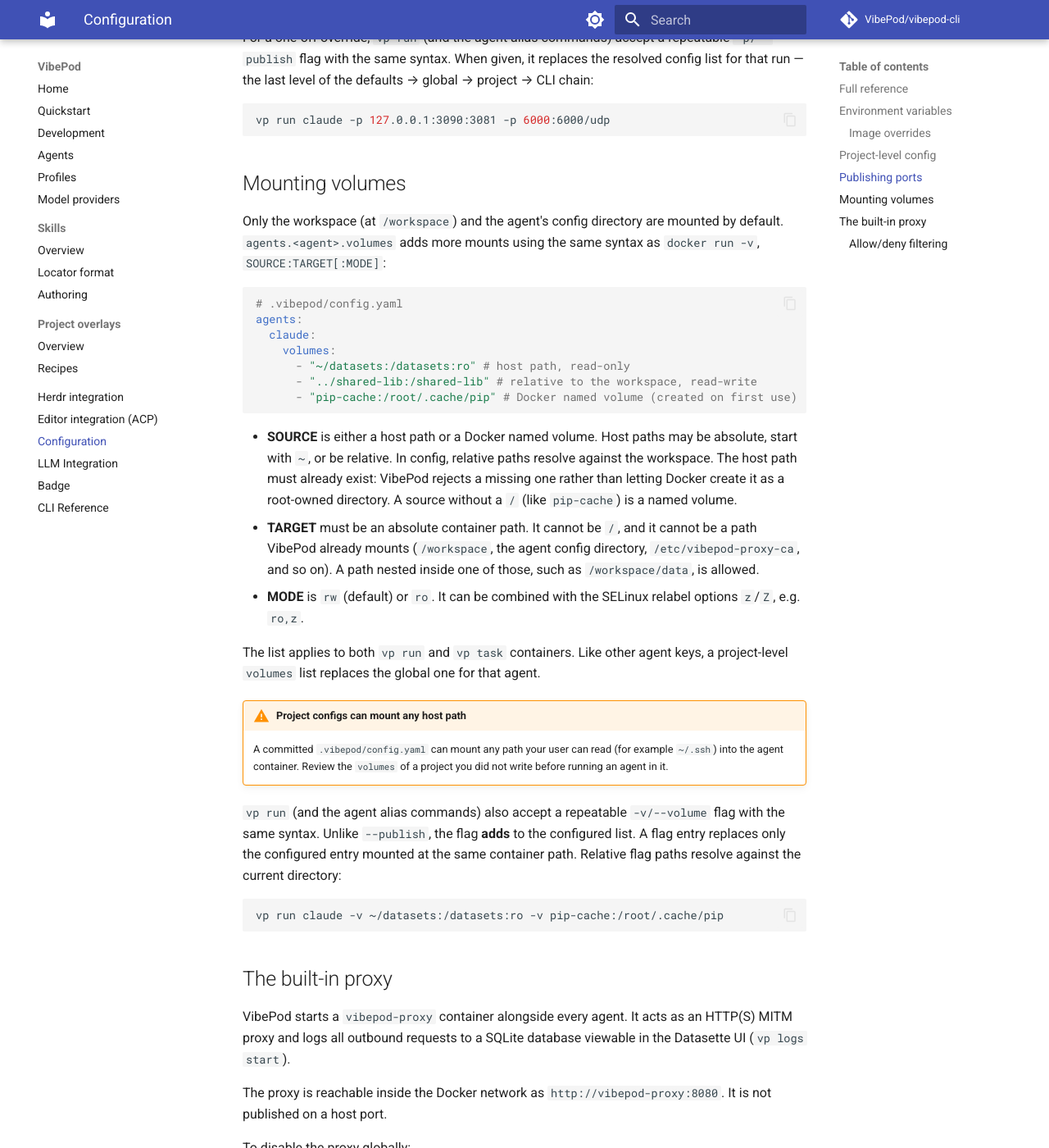
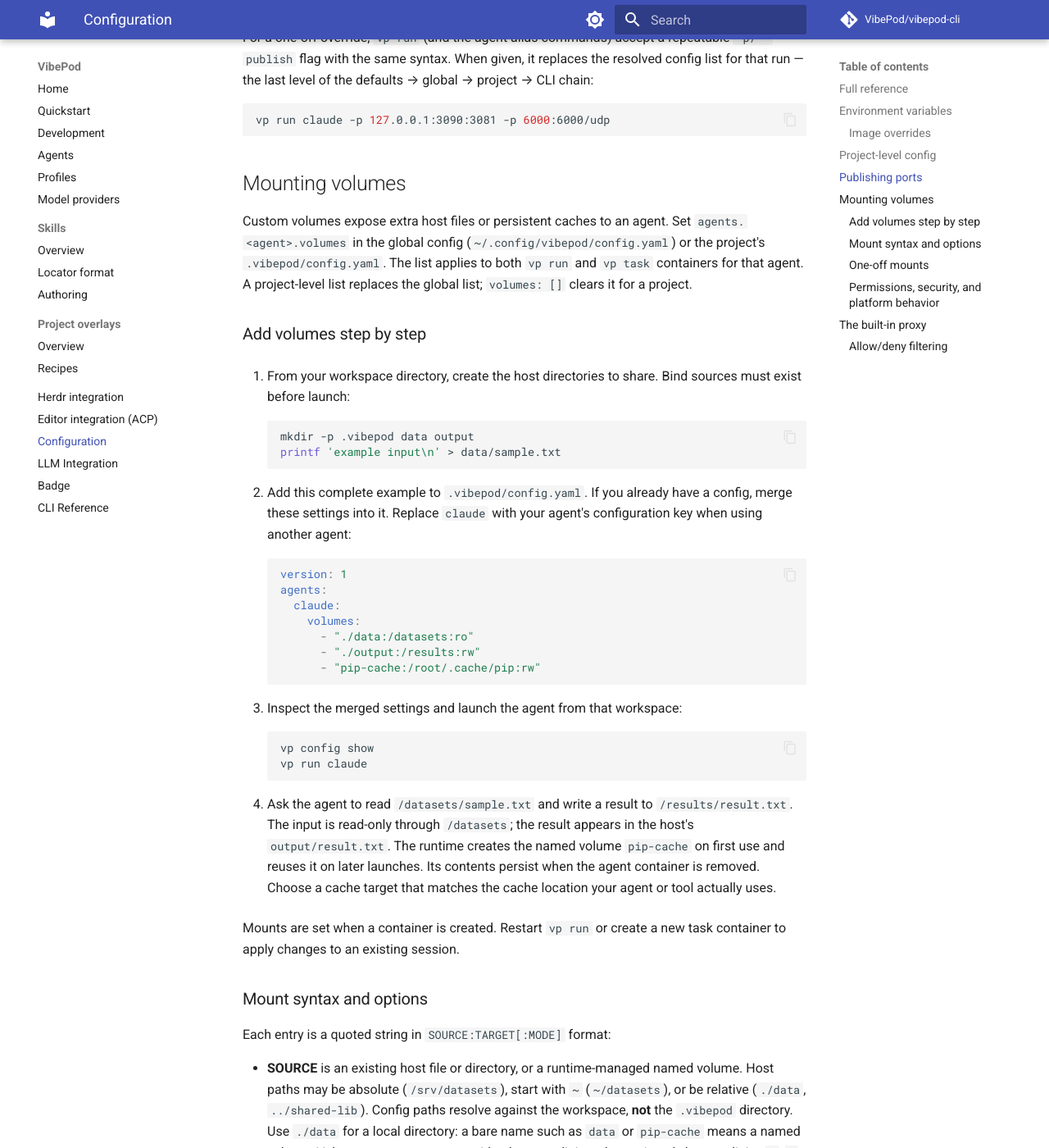
Before and after one commit to VibePod/vibepod-cli, an MkDocs documentation site: the page built from docs/configuration.md, in a window 1280 px wide and 1400 px high, scrolled down 7604 px. Shown: the whole window at 82% size. Built offline with MkDocs 1.6.1 and Material for MkDocs 9.7.7, drawn with Linux system fonts in a browser that asks for light colours; comment, search, counter and statistics services are not loaded; some of the changed text lies outside the part shown.

Commit message:
docs: expand custom agent volume guidance (VP-92)

````diff
--- a/docs/configuration.md
+++ b/docs/configuration.md
@@ -330,34 +330,70 @@
 
 ## Mounting volumes
 
-Only the workspace (at `/workspace`) and the agent's config directory are mounted by default. `agents.<agent>.volumes` adds more mounts using the same syntax as `docker run -v`, `SOURCE:TARGET[:MODE]`:
+Custom volumes expose extra host files or persistent caches to an agent. Set `agents.<agent>.volumes` in the global config (`~/.config/vibepod/config.yaml`) or the project's `.vibepod/config.yaml`. The list applies to both `vp run` and `vp task` containers for that agent. A project-level list replaces the global list; `volumes: []` clears it for a project.
 
-```yaml
-# .vibepod/config.yaml
-agents:
-  claude:
-    volumes:
-      - "~/datasets:/datasets:ro" # host path, read-only
-      - "../shared-lib:/shared-lib" # relative to the workspace, read-write
-      - "pip-cache:/root/.cache/pip" # Docker named volume (created on first use)
+### Add volumes step by step
+
+1. From your workspace directory, create the host directories to share. Bind sources must exist before launch:
+
+    ```bash
+    mkdir -p .vibepod data output
+    printf 'example input\n' > data/sample.txt
+    ```
+
+2. Add this complete example to `.vibepod/config.yaml`. If you already have a config, merge these settings into it. Replace `claude` with your agent's configuration key when using another agent:
+
+    ```yaml
+    version: 1
+    agents:
+      claude:
+        volumes:
+          - "./data:/datasets:ro"
+          - "./output:/results:rw"
+          - "pip-cache:/root/.cache/pip:rw"
+    ```
+
+3. Inspect the merged settings and launch the agent from that workspace:
+
+    ```bash
+    vp config show
+    vp run claude
+    ```
+
+4. Ask the agent to read `/datasets/sample.txt` and write a result to `/results/result.txt`. The input is read-only through `/datasets`; the result appears in the host's `output/result.txt`. The runtime creates the named volume `pip-cache` on first use and reuses it on later launches. Its contents persist when the agent container is removed. Choose a cache target that matches the cache location your agent or tool actually uses.
+
+Mounts are set when a container is created. Restart `vp run` or create a new task container to apply changes to an existing session.
+
+### Mount syntax and options
+
+Each entry is a quoted string in `SOURCE:TARGET[:MODE]` format:
+
+- **SOURCE** is an existing host file or directory, or a runtime-managed named volume. Host paths may be absolute (`/srv/datasets`), start with `~` (`~/datasets`), or be relative (`./data`, `../shared-lib`). Config paths resolve against the workspace, **not** the `.vibepod` directory. Use `./data` for a local directory: a bare name such as `data` or `pip-cache` means a named volume. Volume names must start with a letter or digit and contain only letters, digits, `_`, `.`, or `-`. VibePod rejects missing host paths rather than letting the runtime create them.
+- **TARGET** must be an absolute Linux container path, regardless of host platform. It cannot be `/` or an exact path VibePod already mounts, such as `/workspace`, the agent's config directory, or `/etc/vibepod-proxy-ca`. Other managed targets depend on enabled features. Nested mounts such as `/workspace/data` are allowed, but hide the underlying contents at that path while mounted. Duplicate targets in the final custom list are rejected; paths are normalized before collision checks.
+- **MODE** is `rw` (read-write, the default) or `ro` (read-only). Supported additional options are `z` and `Z` for SELinux relabeling, combined with commas, for example `ro,z` or `rw,Z`. Other runtime options such as `cached`, `delegated`, or `U` are not accepted; neither are `ro` and `rw` together.
+
+### One-off mounts
+
+`vp run` (and agent alias commands) accept a repeatable `-v/--volume` flag with the same syntax. The flag **adds** to the configured list; a flag entry replaces only the configured entry at the same container path. Relative flag paths resolve against the current directory:
+
+```bash
+vp run claude -v "./alternate-data:/datasets:ro" -v "~/shared:/shared:ro"
 ```
 
-- **SOURCE** is either a host path or a Docker named volume. Host paths may be absolute, start with `~`, or be relative. In config, relative paths resolve against the workspace. The host path must already exist: VibePod rejects a missing one rather than letting Docker create it as a root-owned directory. A source without a `/` (like `pip-cache`) is a named volume.
-- **TARGET** must be an absolute container path. It cannot be `/`, and it cannot be a path VibePod already mounts (`/workspace`, the agent config directory, `/etc/vibepod-proxy-ca`, and so on). A path nested inside one of those, such as `/workspace/data`, is allowed.
-- **MODE** is `rw` (default) or `ro`. It can be combined with the SELinux relabel options `z`/`Z`, e.g. `ro,z`.
+With the configuration above, this replaces `/datasets` and adds `/shared`, while keeping `/results` and the pip cache. Create both host directories before running the command. For `vp task` containers, use the configuration list.
 
-The list applies to both `vp run` and `vp task` containers. Like other agent keys, a project-level `volumes` list replaces the global one for that agent.
+### Permissions, security, and platform behavior
 
-!!! warning "Project configs can mount any host path"
-    A committed `.vibepod/config.yaml` can mount any path your user can read
-    (for example `~/.ssh`) into the agent container. Review the `volumes`
-    of a project you did not write before running an agent in it.
+- A read-write bind mount lets the agent change or delete host files directly. Prefer `ro` for reference data and grant write access only where needed. Read-only mounts still expose their contents; avoid mounting credentials or other secrets unless required for the task. `ro` applies only to that mount: in the example, `data` is also reachable through the writable `/workspace/data` path. For data that must be protected from writes, use a source outside the workspace and ensure it has no other writable mount.
+- Mount mode does not grant filesystem permissions. The container's runtime user needs permission to read the source and, for `rw`, write to it. For permission errors, check host ownership and permissions as well as mount mode. VibePod uses `keep-id` with rootless Podman; see [Using Podman](quickstart.md#using-podman-instead-of-docker). Named volumes also need permissions suitable for the tool using them.
+- On SELinux hosts, `z` requests a shared label for multiple containers; `Z` requests a private label for one container. Relabeling changes host labels: use it only on directories intended for container access and avoid system directories. A private label can interfere with concurrent containers sharing the source.
+- With Docker Desktop or a Podman machine, bind sources must be accessible to the runtime's VM. Check its file-sharing settings if an existing host path fails to mount. With a remote runtime, VibePod checks source existence locally, but the runtime mounts paths on its own host; it does not upload local files.
+- On native Windows, drive-qualified sources are supported. Use YAML single quotes to preserve backslashes, for example `'C:\Users\me\datasets:/datasets:ro'`. Inside WSL, use paths visible in WSL, such as `/mnt/c/Users/me/datasets`. Container targets remain Linux paths.
 
-`vp run` (and the agent alias commands) also accept a repeatable `-v/--volume` flag with the same syntax. Unlike `--publish`, the flag **adds** to the configured list. A flag entry replaces only the configured entry mounted at the same container path. Relative flag paths resolve against the current directory:
-
-```bash
-vp run claude -v ~/datasets:/datasets:ro -v pip-cache:/root/.cache/pip
-```
+!!! warning "Review project volume settings before launch"
+    A committed `.vibepod/config.yaml` can request mounts of sensitive host paths
+    such as `~/.ssh`. Review its `volumes` settings before running an agent in
+    a project you did not write, including settings inherited from global config.
 
 ## The built-in proxy
 
````
